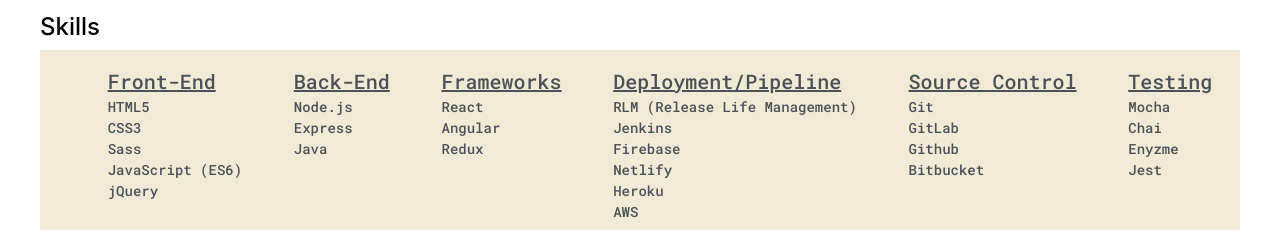
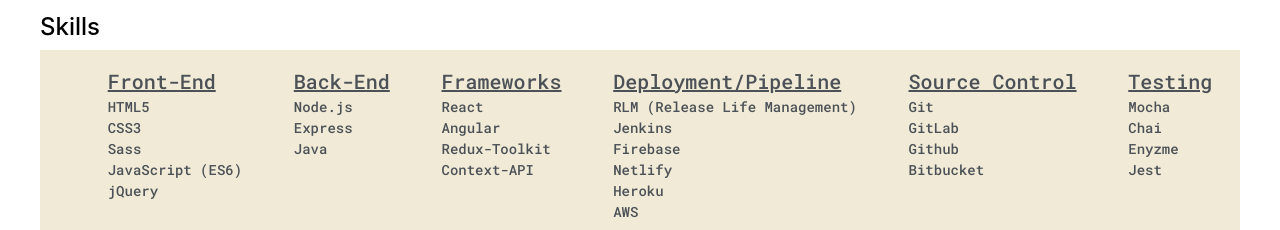
Before and after one commit to Bjthomas11/portfolio, a website: page index.html in a window 1280 px wide. Shown: the part 940-1170 px from the top of the page. Drawn offline with nearby package versions, Linux system fonts and the light colour scheme.

Commit message:
portfolio update

```diff
--- a/index.html
+++ b/index.html
@@ -131,7 +131,8 @@
                 <li class="title">Frameworks</li>
                 <li>React</li>
                 <li>Angular</li>
-                <li>Redux</li>
+                <li>Redux-Toolkit</li>
+                <li>Context-API</li>
               </ul>
               <ul>
                 <li class="title">Deployment/Pipeline</li>
```
